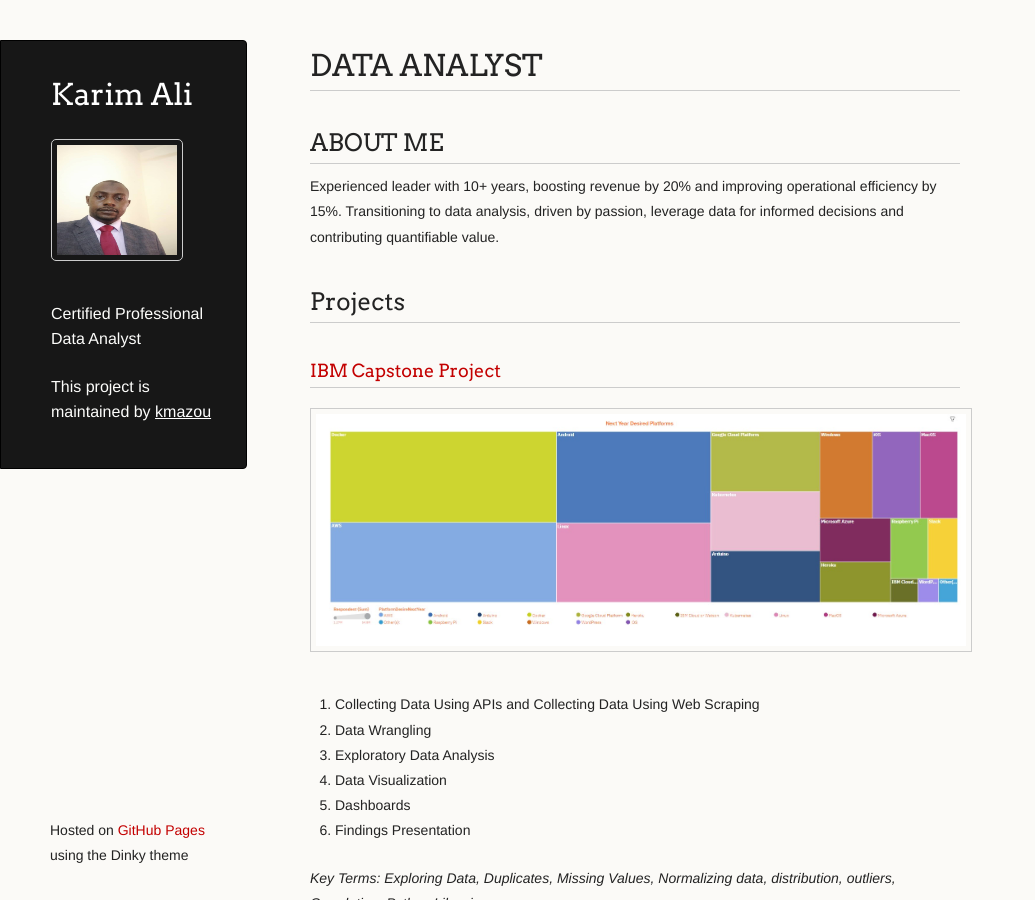
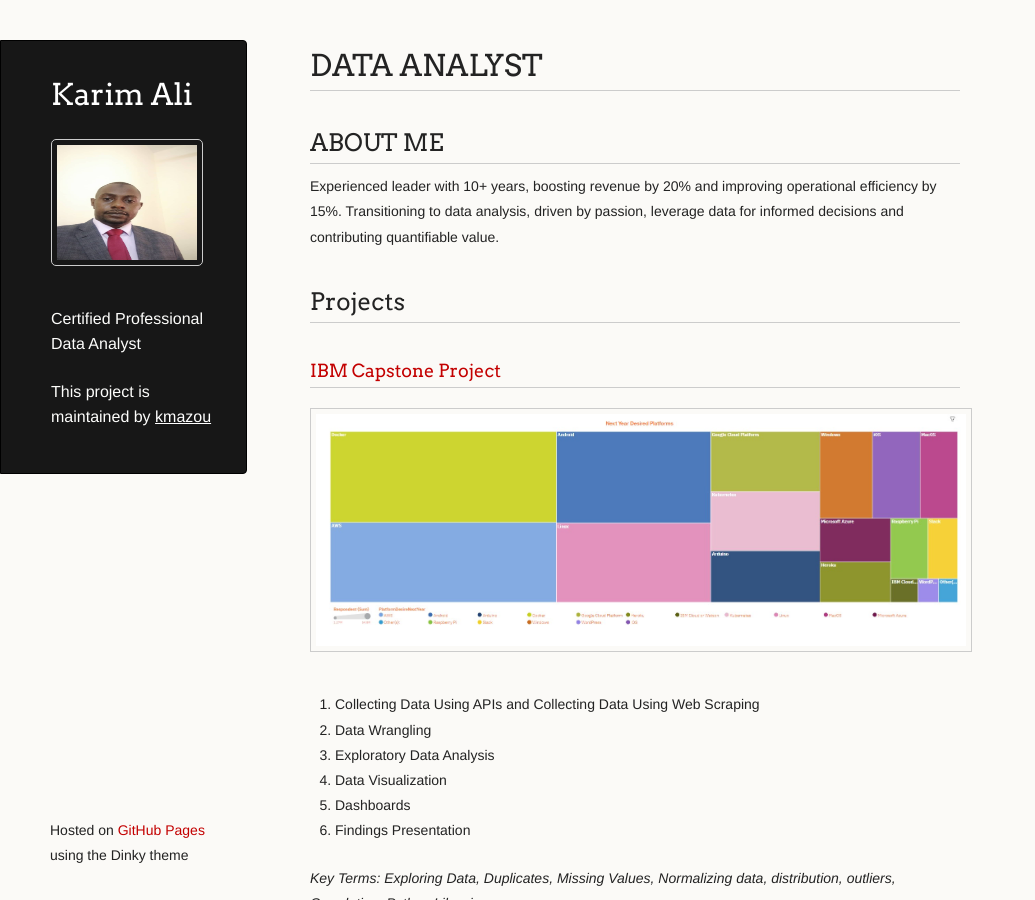
Before and after one commit to kmazou/Portfolio, a Jekyll site: the page built from index.md, in a window 1280 px wide and 900 px high. Shown: the whole window, without its empty margins (0-1035 px from the left). Built offline with Jekyll 4.4.1, drawn with Linux system fonts in a browser that asks for light colours.

Commit message:
Update default.html

```diff
--- a/_layouts/default.html
+++ b/_layouts/default.html
@@ -17,7 +17,7 @@
     <div class="wrapper">
         <header>
             <h1 class="header">{{ site.title | default: site.github.repository_name }}</h1>
-            <img src="{{ '/assets/img/Karim_ali.jpg' | relative_url }}" alt="Karim Ali" width="120" height="110" style="border-radius: 5px;">
+            <img src="{{ '/assets/img/Karim_ali.jpg' | relative_url }}" alt="Karim Ali" width="140" height="115" style="border-radius: 5px;">
             <p class="header">{{ site.description | default: site.github.project_tagline }}</p>
 
             {% if site.github.is_project_page %}
```
